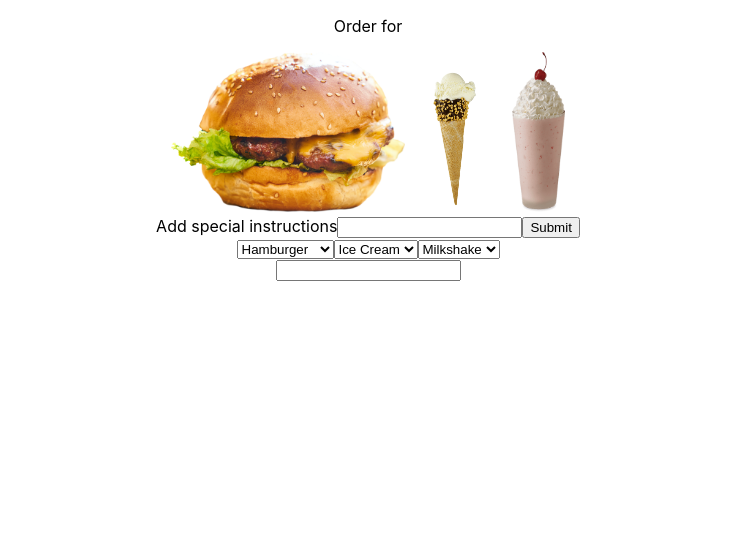
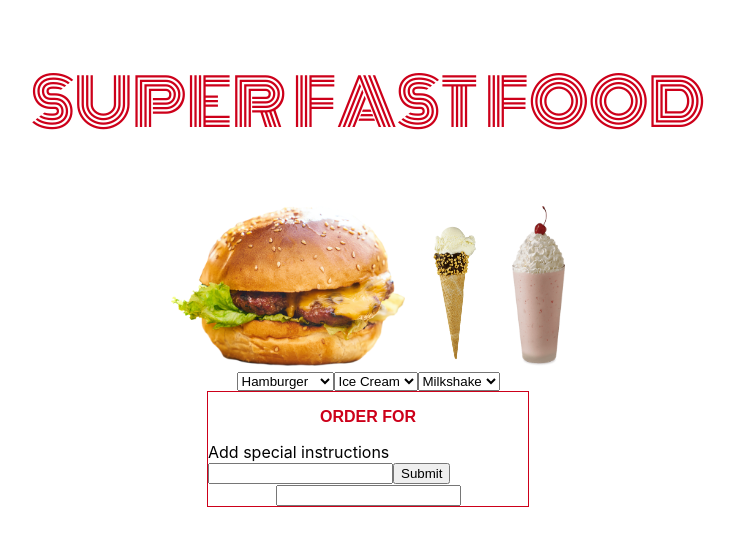
Before and after one commit to oliviaamiller/fast-food-react, a React (Create React App) app: page / in a window 1280 px wide. Shown: the top 546 px of the page, without its empty margins (272-1007 px from the left). Built offline with nearby package versions, Linux system fonts and the light colour scheme.

Commit message:
added css

```diff
--- a/public/index.html
+++ b/public/index.html
@@ -2,6 +2,9 @@
 <html lang="en">
   <head>
     <meta charset="utf-8" />
+    <style>
+      @import url('https://fonts.googleapis.com/css2?family=Monoton&display=swap');
+      </style>
     <link rel="icon" href="%PUBLIC_URL%/favicon.ico" />
     <meta name="viewport" content="width=device-width, initial-scale=1" />
     <meta name="theme-color" content="#000000" />
--- a/src/App.css
+++ b/src/App.css
@@ -1,7 +1,36 @@
+html, body, #root, .App {
+  height: 100%;
+}
+
 .App {
-  text-align: center;
+  display: flex;
+  flex-direction: column;
+  align-items: center;
 }
 
 .food-images img {
   height: 10rem;
 }
+
+.App h2 {
+  font-family: 'Monoton', sans-serif;
+  font-weight: 400;
+  font-size: 4rem;
+  text-transform: uppercase;
+  color: rgb(205,0,26);
+}
+
+.App p {
+  color: rgb(205,0,26);
+  font-family: sans-serif;
+  text-transform: uppercase;
+  font-weight: bold;
+}
+
+.Order {
+  display: flex;
+  flex-direction: column;
+  align-items: center;
+  border: rgb(205,0,26) 1px solid;
+  width: 20rem;
+}
--- a/src/App.js
+++ b/src/App.js
@@ -18,22 +18,24 @@ function App() {
 
   return (
     <div className="App">
-      <div>
-        <p>Order for {orderName}</p>
-      </div>
-
+      <h2>Super Fast Food</h2>
       <div className='food-images' >
         <OrderImages foodId={foodId} sideId={sideId} drinkId={drinkId} />
       </div>
 
-      <InstructionsForm setInstructions={setInstructions} instructions={instructions} />
-      <InstructionsList instructions={instructions} />
+      <div className='dropdowns'>
+        <FoodDropdown setFoodId={setFoodId} />
+        <SideDropdown setSideId={setSideId} />
+        <DrinkDropdown setDrinkId={setDrinkId} />
+      </div>
 
-      <FoodDropdown setFoodId={setFoodId} />
-      <SideDropdown setSideId={setSideId} />
-      <DrinkDropdown setDrinkId={setDrinkId} />
+      <div className='Order'>
+        <p>Order for {orderName}</p>
 
-      <OrderNameInput setOrderName={setOrderName} />
+        <InstructionsForm setInstructions={setInstructions} instructions={instructions} />
+        <InstructionsList instructions={instructions} />
+        <OrderNameInput setOrderName={setOrderName} />
+      </div>
 
     </div>
   );
```
